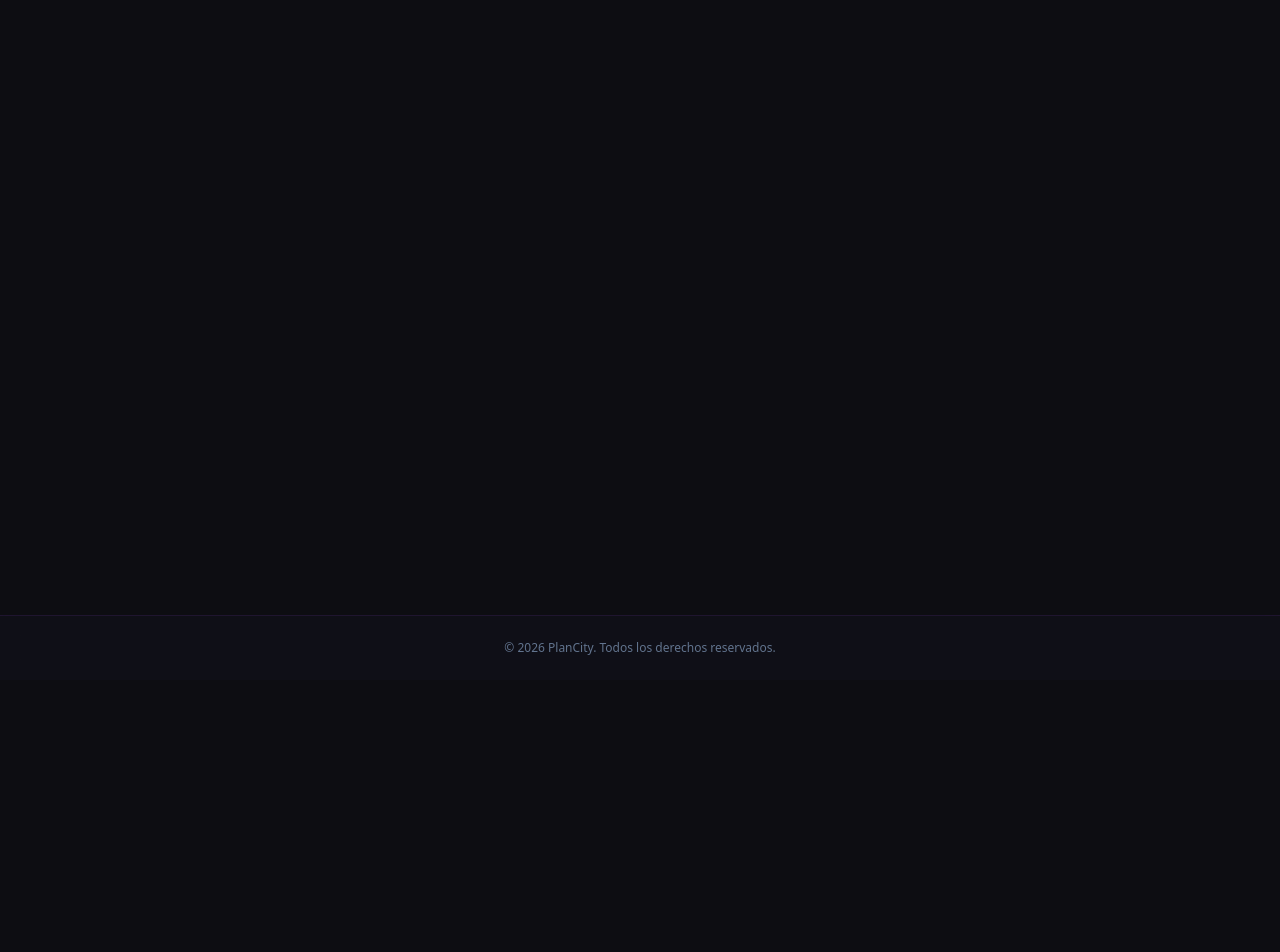
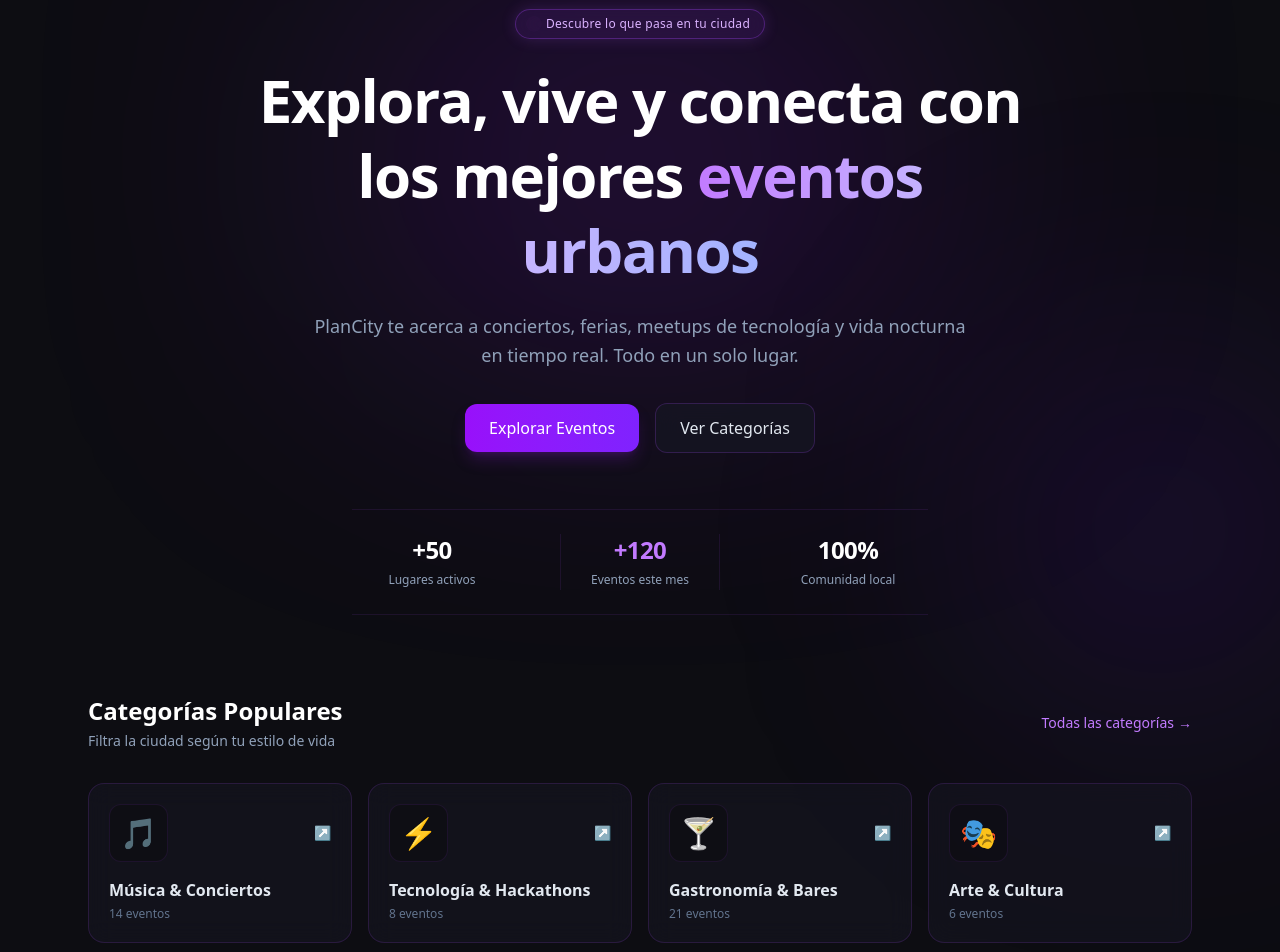
Before and after one commit to OneBolivar/Plan-City-Next, a Next.js app: page / in a window 1280 px wide. Shown: the part 120-1072 px from the top of the page. Before the commit the page ends 800 px from the top, so only its background shows below. Built offline with nearby package versions, Linux system fonts and the light colour scheme.

Commit message:
feat(categories): rediseñar vista de categorias con estetica oscura y tarjetas interactivas

```diff
--- a/src/app/categories/page.tsx
+++ b/src/app/categories/page.tsx
@@ -5,58 +5,82 @@ export default async function CategoriesPage() {
   const categories = await getCategories();
 
   return (
-    <main className="min-h-screen bg-slate-50 p-6 md:p-12">
-      <div className="max-w-5xl mx-auto">
+    <main className="min-h-screen relative overflow-hidden bg-[#0d0d12] text-slate-100 px-6 py-12 md:py-16">
+      {/* Luces y auras de fondo (Glow ambiental) */}
+      <div className="absolute top-0 right-1/4 w-[500px] h-[350px] bg-purple-600/15 rounded-full blur-[140px] pointer-events-none -z-10" />
+      <div className="absolute bottom-10 left-10 w-[450px] h-[350px] bg-violet-800/15 rounded-full blur-[140px] pointer-events-none -z-10" />
+
+      <div className="max-w-6xl mx-auto relative z-10">
 
         {/* Cabecera */}
-        <div className="flex flex-col sm:flex-row justify-between items-start sm:items-center gap-4 mb-8">
+        <div className="flex flex-col sm:flex-row justify-between items-start sm:items-center gap-6 mb-12 border-b border-purple-500/15 pb-8">
           <div>
-            <h1 className="text-3xl font-extrabold text-slate-900 tracking-tight">
-              Explorar Categorías
+            <div className="inline-flex items-center gap-2 px-3 py-1 rounded-full border border-purple-500/30 bg-purple-500/10 text-xs font-semibold text-purple-300 mb-3 shadow-[0_0_15px_rgba(168,85,247,0.15)]">
+              <span>EXPLORADOR</span>
+              <span className="text-slate-500">•</span>
+              <span>{categories?.length ?? 0} disponibles</span>
+            </div>
+            <h1 className="text-3xl sm:text-4xl font-extrabold tracking-tight text-white">
+              Explorar{' '}
+              <span className="text-transparent bg-clip-text bg-gradient-to-r from-purple-400 via-violet-300 to-indigo-300">
+                Categorías
+              </span>
             </h1>
-            <p className="text-slate-600 mt-1">
-              Descubre eventos en PlanCity organizados por tu temática favorita.
+            <p className="text-slate-400 text-sm sm:text-base mt-2 max-w-xl leading-relaxed">
+              Encuentra y gestiona los sectores temáticos que dan vida a los eventos en PlanCity.
             </p>
           </div>
 
           <Link
             href="/categories/new"
-            className="px-4 py-2 bg-purple-600 hover:bg-purple-700 text-white font-medium rounded-lg text-sm transition-colors shadow-sm"
+            className="inline-flex items-center gap-2 px-5 py-2.5 bg-gradient-to-r from-purple-600 to-violet-600 hover:from-purple-500 hover:to-violet-500 text-white font-medium rounded-xl text-sm shadow-lg shadow-purple-900/40 hover:shadow-purple-700/50 transition-all duration-300 transform hover:-translate-y-0.5 active:scale-[0.98]"
           >
-            + Nueva Categoría
+            <span className="text-base leading-none font-bold">+</span>
+            <span>Nueva Categoría</span>
           </Link>
         </div>
 
         {/* Listado de tarjetas (Grid) */}
+        {categories && categories.length > 0 ? (
           <div className="grid grid-cols-1 sm:grid-cols-2 lg:grid-cols-3 gap-6">
             {categories.map((category) => (
               <article
                 key={category.id}
-              className="bg-white border border-slate-200 hover:border-purple-300 rounded-xl p-6 shadow-sm hover:shadow-md transition-all flex flex-col justify-between group"
+                className="group relative bg-[#161622]/70 hover:bg-[#1b1b2a]/90 backdrop-blur-xl border border-purple-500/20 hover:border-purple-500/50 rounded-2xl p-6 shadow-xl shadow-purple-950/20 hover:shadow-purple-900/30 transition-all duration-300 transform hover:-translate-y-1 flex flex-col justify-between"
               >
                 <div>
-                <span className="inline-block px-2.5 py-1 bg-purple-50 text-purple-700 text-xs font-semibold rounded-md mb-3 border border-purple-100">
+                  <div className="flex items-center justify-between gap-2 mb-4">
+                    <span className="inline-flex items-center gap-1.5 px-2.5 py-1 bg-purple-500/10 border border-purple-500/30 text-purple-300 text-[11px] font-mono font-medium rounded-lg uppercase tracking-wider">
+                      <span className="w-1.5 h-1.5 rounded-full bg-purple-400" />
                       Categoría
                     </span>
-                <h2 className="text-xl font-bold text-slate-900 group-hover:text-purple-700 transition-colors">
+                    <span className="text-slate-600 group-hover:text-purple-400 transition-colors text-xs font-mono">
+                      #{category.id.toString().slice(-4)}
+                    </span>
+                  </div>
+
+                  <h2 className="text-xl font-bold text-slate-100 group-hover:text-purple-300 transition-colors tracking-tight">
                     {category.name}
                   </h2>
-                <p className="text-sm text-slate-600 mt-2 line-clamp-3">
-                  {category.description}
+                  <p className="text-sm text-slate-400 mt-2.5 line-clamp-3 leading-relaxed">
+                    {category.description || 'Sin descripción disponible para esta categoría.'}
                   </p>
                 </div>
 
-              <div className="mt-6 pt-4 border-t border-slate-100 flex items-center justify-between text-sm">
+                <div className="mt-8 pt-4 border-t border-purple-500/10 flex items-center justify-between text-xs">
                   <Link
                     href={`/categories/${category.id}`}
-                  className="font-medium text-purple-600 hover:text-purple-800"
+                    className="inline-flex items-center gap-1.5 font-medium text-purple-400 hover:text-purple-300 transition-colors group/link"
                   >
-                  Ver eventos &rarr;
+                    <span>Ver eventos</span>
+                    <span className="transition-transform duration-200 group-hover/link:translate-x-1">
+                      &rarr;
+                    </span>
                   </Link>
 
                   <Link
                     href={`/categories/${category.id}/edit`}
-                  className="text-slate-500 hover:text-slate-800 text-xs"
+                    className="text-slate-400 hover:text-slate-200 px-2.5 py-1 rounded-md hover:bg-white/5 transition-all"
                   >
                     Editar
                   </Link>
@@ -64,6 +88,24 @@ export default async function CategoriesPage() {
               </article>
             ))}
           </div>
+        ) : (
+          /* Estado vacío si no hay datos */
+          <div className="text-center py-20 px-6 rounded-2xl border border-dashed border-purple-500/20 bg-[#161622]/40 backdrop-blur-md">
+            <div className="w-12 h-12 mx-auto rounded-xl bg-purple-500/10 border border-purple-500/30 flex items-center justify-center text-purple-400 text-xl mb-4">
+              🏷️
+            </div>
+            <h3 className="text-lg font-bold text-slate-200">No hay categorías disponibles</h3>
+            <p className="text-sm text-slate-400 mt-1 max-w-sm mx-auto">
+              Sé el primero en organizar la ciudad creando una nueva temática de eventos.
+            </p>
+            <Link
+              href="/categories/new"
+              className="inline-block mt-6 px-5 py-2.5 bg-purple-600 hover:bg-purple-500 text-white font-medium rounded-xl text-xs transition-all"
+            >
+              Crear primera categoría
+            </Link>
+          </div>
+        )}
 
       </div>
     </main>
--- a/src/app/page.tsx
+++ b/src/app/page.tsx
@@ -1,11 +1,115 @@
-import Link from "next/link";
+import Link from 'next/link';
+
 export default function HomePage() {
+  const quickCategories = [
+    { name: 'Música & Conciertos', icon: '🎵', count: '14 eventos', href: '/categories?type=music' },
+    { name: 'Tecnología & Hackathons', icon: '⚡', count: '8 eventos', href: '/categories?type=tech' },
+    { name: 'Gastronomía & Bares', icon: '🍸', count: '21 eventos', href: '/categories?type=food' },
+    { name: 'Arte & Cultura', icon: '🎭', count: '6 eventos', href: '/categories?type=art' },
+  ];
+
   return (
-    <div>
-      <h1>Esta es la ruta: /home</h1>
-      <Link href={"/categories"}>Ver categorías</Link>
+    <div className="relative overflow-hidden w-full flex flex-col items-center">
+      {/* Luces y auras de fondo (Glow ambiental) */}
+      <div className="absolute top-10 left-1/2 -translate-x-1/2 w-[600px] h-[350px] bg-purple-600/20 rounded-full blur-[140px] pointer-events-none -z-10" />
+      <div className="absolute top-96 -right-20 w-[400px] h-[400px] bg-violet-800/15 rounded-full blur-[130px] pointer-events-none -z-10" />
+
+      {/* Hero Section */}
+      <section className="max-w-5xl mx-auto px-6 pt-16 pb-20 text-center flex flex-col items-center">
+
+        {/* Badge animado */}
+        <div className="inline-flex items-center gap-2 px-3.5 py-1.5 rounded-full border border-purple-500/30 bg-purple-500/10 backdrop-blur-md mb-6 shadow-[0_0_15px_rgba(168,85,247,0.2)]">
+          <span className="w-2 h-2 rounded-full bg-purple-400 animate-ping" />
+          <span className="text-xs font-medium text-purple-300 tracking-wide">
+            Descubre lo que pasa en tu ciudad
+          </span>
+        </div>
+
+        {/* Título Principal */}
+        <h1 className="text-4xl sm:text-6xl font-extrabold tracking-tight text-white leading-tight max-w-3xl">
+          Explora, vive y conecta con los mejores{' '}
+          <span className="text-transparent bg-clip-text bg-gradient-to-r from-purple-400 via-violet-300 to-indigo-300">
+            eventos urbanos
+          </span>
+        </h1>
+
+        {/* Subtítulo */}
+        <p className="mt-6 text-base sm:text-lg text-slate-400 max-w-2xl leading-relaxed">
+          PlanCity te acerca a conciertos, ferias, meetups de tecnología y vida nocturna en tiempo real. Todo en un solo lugar.
+        </p>
+
+        {/* Botones de acción principales */}
+        <div className="mt-8 flex flex-wrap items-center justify-center gap-4">
+          <Link
+            href="/events"
+            className="px-6 py-3 bg-gradient-to-r from-purple-600 to-violet-600 hover:from-purple-500 hover:to-violet-500 text-white font-medium rounded-xl shadow-lg shadow-purple-900/40 hover:shadow-purple-700/50 transition-all duration-300 transform hover:-translate-y-0.5 active:scale-[0.98]"
+          >
+            Explorar Eventos
+          </Link>
+          <Link
+            href="/categories"
+            className="px-6 py-3 bg-[#161622]/80 hover:bg-[#1f1f2e] text-slate-200 hover:text-white border border-purple-500/20 hover:border-purple-500/40 font-medium rounded-xl backdrop-blur-md transition-all duration-300 transform hover:-translate-y-0.5"
+          >
+            Ver Categorías
+          </Link>
+        </div>
+
+        {/* Métricas rápidas */}
+        <div className="mt-14 grid grid-cols-3 gap-6 sm:gap-12 border-y border-purple-500/10 py-6 w-full max-w-xl">
+          <div>
+            <span className="block text-2xl font-bold text-white tracking-tight">+50</span>
+            <span className="text-xs text-slate-400 font-medium">Lugares activos</span>
+          </div>
+          <div className="border-x border-purple-500/10 px-4">
+            <span className="block text-2xl font-bold text-purple-400 tracking-tight">+120</span>
+            <span className="text-xs text-slate-400 font-medium">Eventos este mes</span>
+          </div>
+          <div>
+            <span className="block text-2xl font-bold text-white tracking-tight">100%</span>
+            <span className="text-xs text-slate-400 font-medium">Comunidad local</span>
+          </div>
+        </div>
+      </section>
+
+      {/* Grid de Categorías Populares */}
+      <section className="w-full max-w-6xl mx-auto px-6 pb-24">
+        <div className="flex items-center justify-between mb-8">
+          <div>
+            <h2 className="text-xl sm:text-2xl font-bold text-white">Categorías Populares</h2>
+            <p className="text-xs sm:text-sm text-slate-400 mt-1">Filtra la ciudad según tu estilo de vida</p>
+          </div>
+          <Link
+            href="/categories"
+            className="text-xs sm:text-sm font-medium text-purple-400 hover:text-purple-300 transition-colors flex items-center gap-1 group"
+          >
+            Todas las categorías
+            <span className="transition-transform group-hover:translate-x-1">→</span>
+          </Link>
+        </div>
+
+        <div className="grid grid-cols-1 sm:grid-cols-2 lg:grid-cols-4 gap-4">
+          {quickCategories.map((cat, idx) => (
+            <Link
+              key={idx}
+              href={cat.href}
+              className="group p-5 bg-[#161622]/60 hover:bg-[#1c1c2b] border border-purple-500/15 hover:border-purple-500/40 rounded-2xl backdrop-blur-md transition-all duration-300 transform hover:-translate-y-1 hover:shadow-xl hover:shadow-purple-950/30 flex flex-col justify-between"
+            >
+              <div className="flex items-center justify-between mb-4">
+                <span className="text-3xl p-2.5 rounded-xl bg-[#0d0d12]/60 border border-purple-500/10 group-hover:scale-110 transition-transform">
+                  {cat.icon}
+                </span>
+                <span className="text-slate-500 group-hover:text-purple-400 transition-colors text-sm">↗</span>
+              </div>
+              <div>
+                <h3 className="text-base font-semibold text-slate-200 group-hover:text-white transition-colors">
+                  {cat.name}
+                </h3>
+                <span className="text-xs text-slate-500 mt-1 block">{cat.count}</span>
+              </div>
+            </Link>
+          ))}
+        </div>
+      </section>
     </div>
-
-  )
-
+  );
 }
```
Lines whose indentation alone changed are shown as unchanged.
